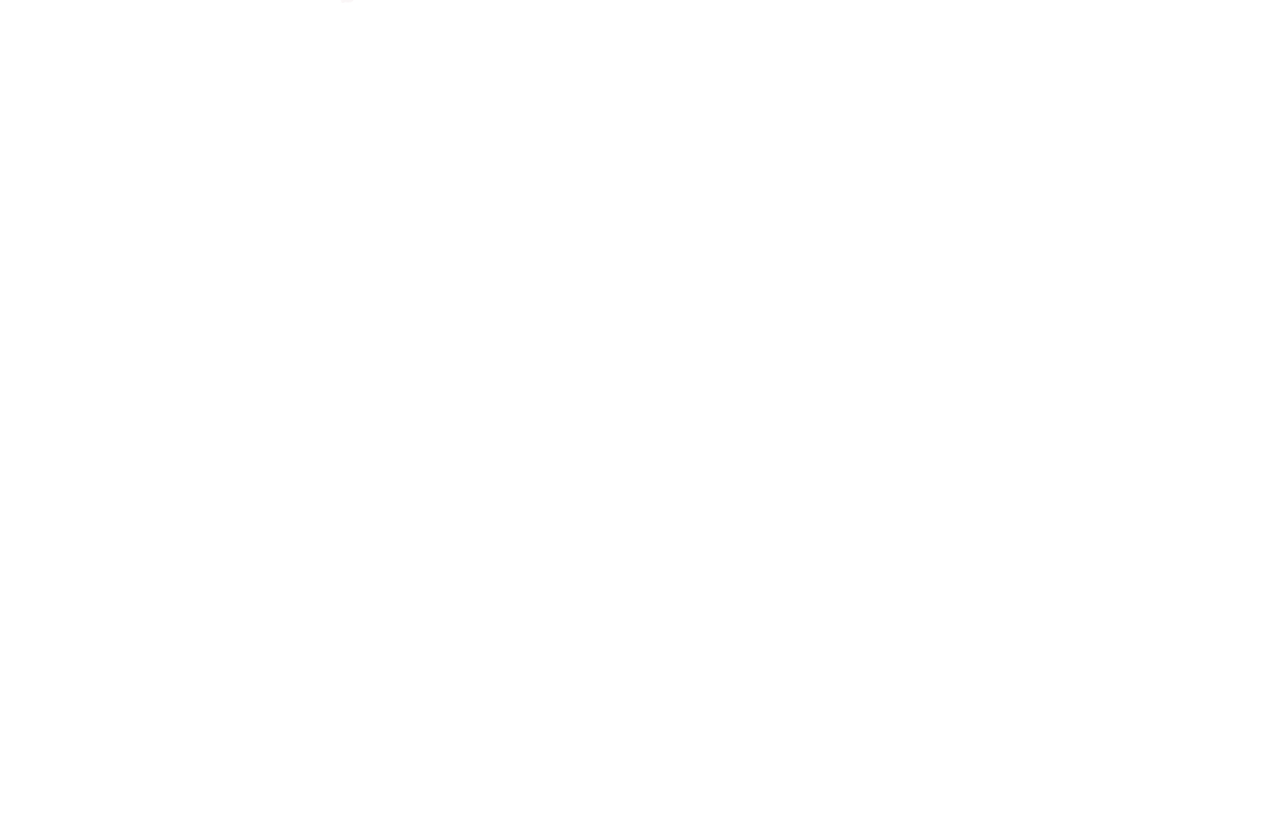
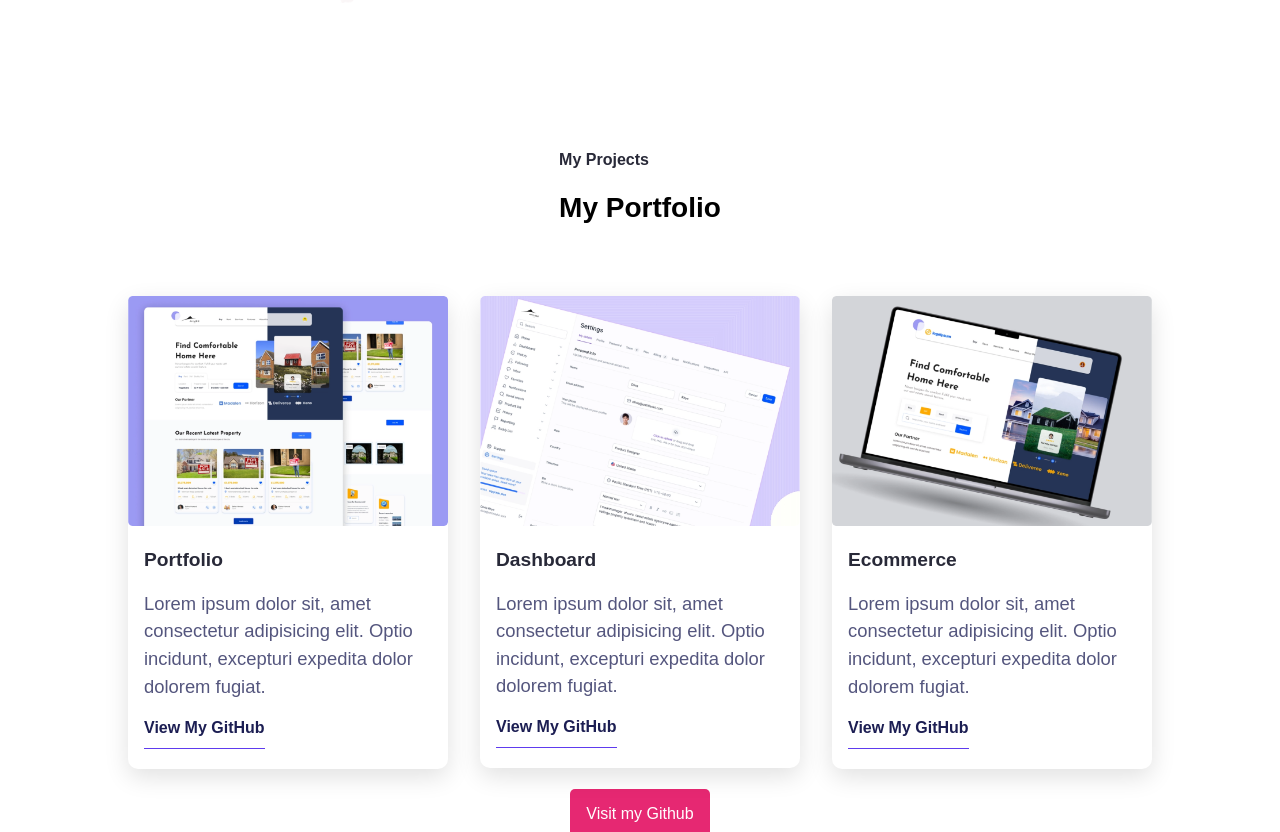
Before and after one commit to Ambush08/Personal-Portfolio, a React (Vite) app: page / in a window 1280 px wide. Shown: the part 2614-3446 px from the top of the page. Before the commit the page ends 2701 px from the top, so only its background shows below. Built offline with nearby package versions, Linux system fonts and the light colour scheme.

Commit message:
Add project component to my page

```diff
--- a/src/App.css
+++ b/src/App.css
@@ -54,6 +54,17 @@
     border: 1px solid var(--primary);
 }
 
+.btn-github{
+    background: var(--github);
+    color: var(--white);
+}
+
+.btn-github:hover{
+    background: var(--white);
+    color: var(--github);
+    border: 1px solid var(--github);
+}
+
 .btn-secondary:hover{
     background: var(--primary);
 }
@@ -69,7 +80,7 @@
 }
 
 p{
-    font-size: 1.5rem;
+    font-size: 1rem;
     line-height: 1.5;
     color: var(--darkblue);
 }
--- a/src/App.jsx
+++ b/src/App.jsx
@@ -2,6 +2,7 @@
 import { Hero } from './Pages/Home/Hero';
 import {Skills} from './Pages/Home/Skills';
 import {AboutMe} from './Pages/Home/AboutMe';
+import {Projects} from './Pages/Home/Projects';
 import './App.css'
 
 function App() {
@@ -10,6 +11,7 @@
       <Hero />
       <Skills />
       <AboutMe />
+      <Projects />
     </>
 
   )
--- a/src/Pages/Home/AboutMe.css
+++ b/src/Pages/Home/AboutMe.css
@@ -30,6 +30,10 @@
 
 .about-content{
     margin: 0 2.5em;
+    display: flex;
+    flex-direction: column;
+    align-items: center;
+    justify-content: center;
 }
 
 .about-header{
@@ -41,7 +45,7 @@
 }
 
 .about-info p{
-    font-size: 1.25rem;
+    font-size: 1.2rem;
     line-height: 1.5;
     opacity: .75;
 }
@@ -62,7 +66,7 @@
     }
 
     .about-info p{
-        font-size: 1.3rem;
+        font-size: 1.2rem;
     }
 
 }
--- a/src/Pages/Home/Projects.css
+++ b/src/Pages/Home/Projects.css
@@ -7,3 +7,198 @@
     --black: #000;
     --white: #fff;
 }
+
+.projects{
+    width: 100%;
+    padding: 3em 0;
+}
+
+.projects-container{
+    max-width: 468px;
+    margin: 0 auto;
+    display: flex;
+    flex-direction: column;
+    align-items: center;
+    justify-content: center;
+}
+
+.projects-header{
+    text-align: center;
+}
+
+.project-title{
+    font-size: 1rem;
+}
+
+.project-info{
+    font-size: 1.75rem;
+}
+
+.my-projects{
+    margin: 2em auto;
+    max-width: 468px;
+    display: flex;
+    flex-direction: column;
+    align-items: center;
+    justify-content: center;
+}
+
+.my-projects-container{
+    display: flex;
+    flex-direction: column;
+    align-items: center;
+    justify-content: center;
+}
+
+.project-card{
+    display: flex;
+    flex-direction: column;
+    align-items: flex-start;
+    justify-content: center;
+    max-width: 350px;
+    margin-bottom: 1em;
+    padding-bottom: 2em;
+    border-radius: 10px;
+    z-index: 999;
+    box-shadow: 0 8px 24px rgba(0, 0, 0, 0.12);
+}
+
+.my-project-img{
+    width: 100%;
+}
+
+.my-project-info{
+    padding-left: 1em;
+}
+
+.project-name{
+    margin-bottom: 0;
+    font-size: 1.2rem;
+}
+
+.project-description{
+    font-size: 1.15rem;
+    opacity: .75;
+}
+
+.github-link{
+    padding-left: 1em;
+    font-weight: bold;
+}
+
+.github-link a{
+    border-bottom: 1px solid var(--primary);
+    padding-bottom: .75em;
+}
+
+.github-link a:hover{
+    color: var(--primary);
+}
+
+/* Media Queries */
+@media(min-width: 469px){
+    .projects-container{
+        margin: 0 auto;
+        max-width: 1023px;
+        align-items: center;
+    }
+
+    .projects-header{
+        text-align: center;
+    }
+
+    .my-projects{
+        max-width: 1023px;
+        width: 100%;
+        margin-top: 2em;
+    }
+
+    .my-projects-container{
+        width: 100%;
+        max-width: 100%;
+        gap: 2rem;
+    }
+
+    .project-card{
+        max-width: 80%;
+    }
+}
+
+@media(min-width: 768px){
+    .projects-container{
+        max-width: 1023px;
+        align-items: center;
+    }
+
+    .projects-header{
+        text-align: left;
+    }
+
+    .my-projects{
+        max-width: 1023px;
+        width: 100%;
+        margin-top: 2em;
+    }
+
+    .my-projects-container{
+        width: 100%;
+        max-width: 100%;
+        gap: 2rem;
+    }
+
+    .project-card{
+        max-width: 80%;
+    }
+}
+
+@media(min-width: 1024px){
+    .projects-container{
+        max-width: 1443px;
+    }
+
+    .projects-header{
+        text-align: left;
+
+    }
+
+    .my-projects{
+        max-width: 1024px;
+        padding: 0;
+        margin-top: 3em;
+    }
+
+    .my-projects-container{
+        width: 100%;
+        max-width: 100%;
+        flex-direction: row;
+        justify-content: space-between;
+        gap: 2rem;
+    }
+}
+
+@media(min-width: 1444px){
+    .projects-container{
+        min-width: 1444px;
+        align-items: flex-start;
+    }
+
+    .projects-header{
+        text-align: left;
+
+    }
+
+    .my-projects{
+        max-width: 1444px;
+        padding: 0;
+        margin-top: 3em;
+    }
+
+    .my-projects-container{
+        width: 100%;
+        min-width: 1444px;
+        flex-direction: row;
+        justify-content: space-between;
+        align-items: center;
+        gap: 2rem;
+    }
+}
--- a/src/Pages/Home/Projects.jsx
+++ b/src/Pages/Home/Projects.jsx
@@ -1,6 +1,8 @@
-export function Projects (){
-    return(
-        <section id='projects' className='projects'>
+import './Projects.css';
+
+export function Projects() {
+  return (
+    <section id="projects" className="projects">
       <div className="container projects-container">
         <div className="projects-header">
           <h3 className="project-title">My Projects</h3>
@@ -8,13 +10,63 @@
         </div>
 
         <div className="my-projects">
+          <div className="my-projects-container">
             <div className="project-card">
               <div className="my-project-img">
+                <img src="./img/placeholder-image.png" alt="website image" />
+              </div>
 
+              <div className="my-project-info">
+                <h3 className="project-name">Portfolio</h3>
+                <p className="project-description">
+                  Lorem ipsum dolor sit, amet consectetur adipisicing elit.
+                  Optio incidunt, excepturi expedita dolor dolorem fugiat.
+                </p>
+              </div>
+              <div className="github-link">
+                <a href="#">View My GitHub</a>
+              </div>
+            </div>
+
+            <div className="project-card">
+              <div className="my-project-img">
+                <img src="./img/placeholder-image-1.png" alt="website image" />
+              </div>
+
+              <div className="my-project-info">
+                <h3 className="project-name">Dashboard</h3>
+                <p className="project-description">
+                  Lorem ipsum dolor sit, amet consectetur adipisicing elit.
+                  Optio incidunt, excepturi expedita dolor dolorem fugiat.
+                </p>
+              </div>
+              <div className="github-link">
+                <a href="#">View My GitHub</a>
+              </div>
+            </div>
+
+            <div className="project-card">
+              <div className="my-project-img">
+                <img src="./img/placeholder-image-2.png" alt="website image" />
+              </div>
+
+              <div className="my-project-info">
+                <h3 className="project-name">Ecommerce</h3>
+                <p className="project-description">
+                  Lorem ipsum dolor sit, amet consectetur adipisicing elit.
+                  Optio incidunt, excepturi expedita dolor dolorem fugiat.
+                </p>
+              </div>
+              <div className="github-link">
+                <a href="#">View My GitHub</a>
               </div>
             </div>
           </div>
+            <button className="btn btn-github">
+                Visit my Github
+            </button>
+        </div>
       </div>
     </section>
-    )
+  );
 }
--- a/src/Pages/Home/Skills.css
+++ b/src/Pages/Home/Skills.css
@@ -34,7 +34,7 @@
 .skills-info{
     padding: 0;
     margin: .5;
-    font-size: 1.5rem;
+    font-size: 1rem;
     font-weight: 800;
 }
 
@@ -79,7 +79,7 @@
 
 .skill-card-info{
     margin: 0 2em;
-    font-size: .75rem;
+    font-size: .5rem;
 }
 
 .skill-name{
@@ -91,7 +91,7 @@
 }
 
 .skill-description{
-    font-size: 1rem;
+    font-size: .75rem;
     opacity: .75;
 }
 
@@ -135,7 +135,7 @@
     }
 
     .skill-description{
-        font-size: 1.3rem;
+        font-size: 1.2rem;
     }
 }
 
```
Lines whose indentation alone changed are shown as unchanged.
